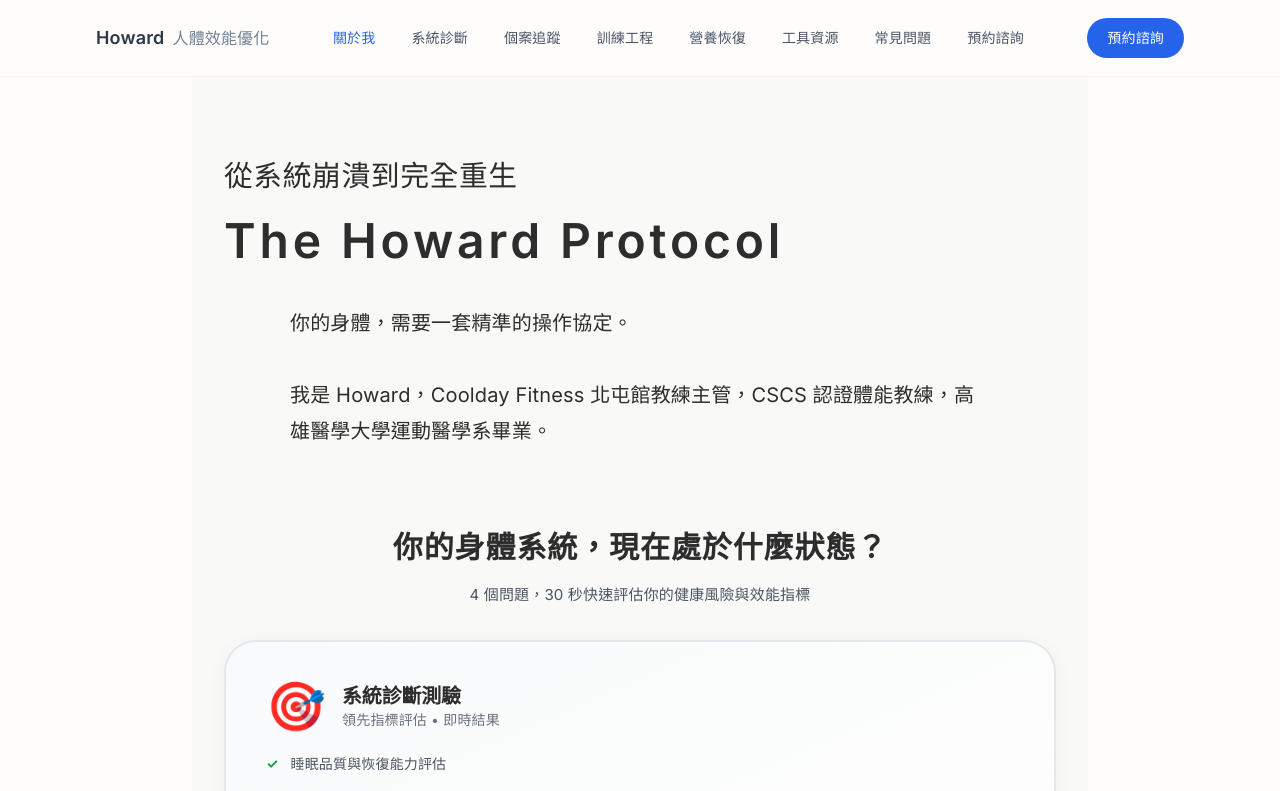
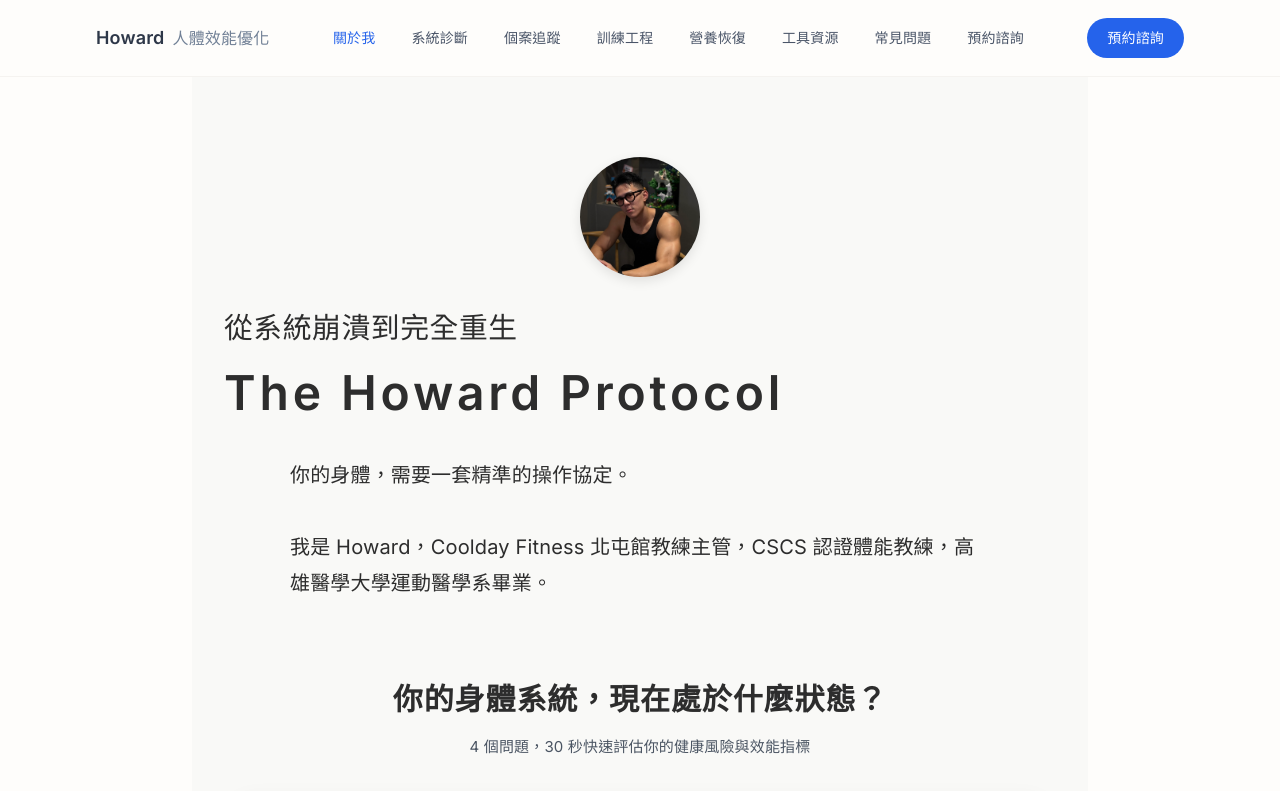
Before and after one commit to chenhoward456-hash/V3, a Next.js app: page / in a window 1280 px wide. Shown: the top 791 px of the page. Built offline with nearby package versions, Linux system fonts and the light colour scheme.

Commit message:
在首頁加入適中大小的個人頭像

```diff
--- a/app/page.tsx
+++ b/app/page.tsx
@@ -13,6 +13,21 @@ export const metadata: Metadata = {
 export default function HomePage() {
   return (
     <section className="section-container" style={{backgroundColor: '#F9F9F7'}}>
+      {/* 個人頭像 - 適中大小 */}
+      <div className="flex justify-center mb-8">
+        <img
+          src="/howard-profile.jpg"
+          alt="Howard"
+          className="rounded-full"
+          style={{
+            width: '120px',
+            height: '120px',
+            objectFit: 'cover',
+            boxShadow: '0 4px 12px rgba(0, 0, 0, 0.1)'
+          }}
+        />
+      </div>
+
       <h1 className="doc-title" style={{color: '#2D2D2D', letterSpacing: '0.08em', lineHeight: '1.3'}}>
         <span style={{fontSize: '0.6em', fontWeight: 'normal', display: 'block', marginBottom: '1rem', letterSpacing: '0.02em'}}>從系統崩潰到完全重生</span>
         <span style={{color: '#2D2D2D'}}>The Howard Protocol</span>
```
Also changed, not shown: public/howard-profile.jpg (added).
